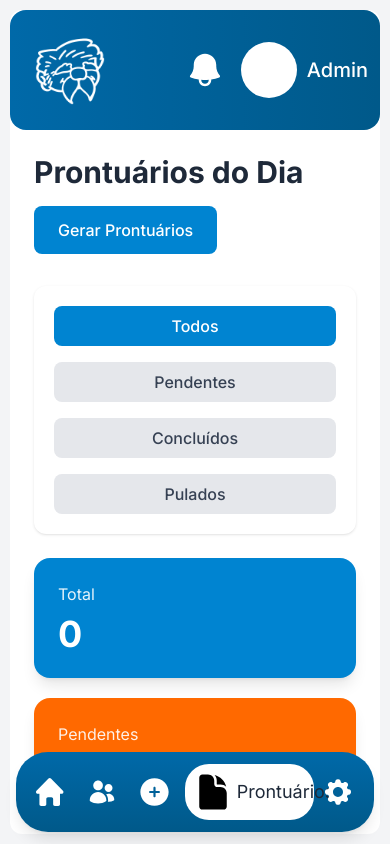
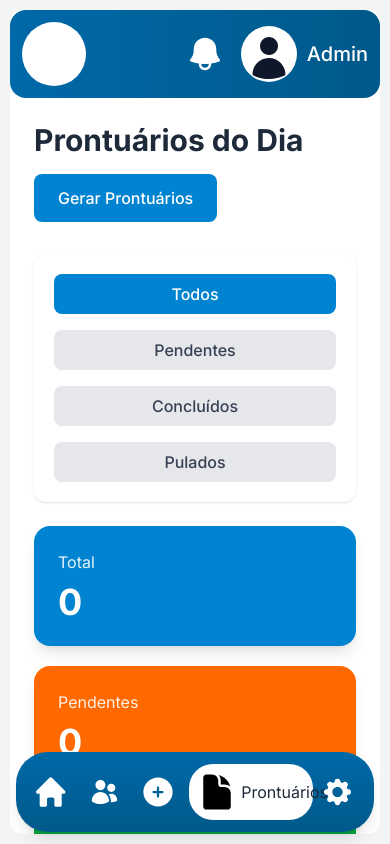
Before and after one commit to cyronp/Vivencias-ElderlyCare, a website: page static/pages/prontuarios.html in a window 390 px wide. Drawn offline with nearby package versions, Linux system fonts and the light colour scheme; no server answers.

Commit message:
Refactor code structure for improved readability and maintainability

```diff
--- a/static/pages/prontuarios.html
+++ b/static/pages/prontuarios.html
@@ -16,14 +16,8 @@
     <aside
       class="w-72 m-2.5 bg-linear-to-b from-sky-700 to-sky-800 text-white p-5 rounded-2xl flex flex-col @max-md:hidden"
     >
-      <div class="flex items-center mb-8">
-        <div class="">
-          <img
-            src="../assets/elderly_icon.png"
-            alt="Logo"
-            class="w-full h-full"
-          />
-        </div>
+      <div class="flex items-center mb-4">
+        <img src="../assets/elderly_icon.png" alt="Logo" class="w-20 h-20" />
         <div class="text-3xl font-semibold">ElderlyCare</div>
       </div>
 
@@ -96,11 +90,15 @@
         class="bg-linear-to-r from-sky-700 to-sky-800 flex justify-between items-center p-3 rounded-2xl"
       >
         <div class="flex items-center">
-          <img
-            src="../assets/elderly_icon.png"
-            alt="Logo"
-            class="w-24 h-24 md:hidden mr-2"
-          />
+          <div
+            class="w-16 h-16 bg-white rounded-full flex items-center justify-center p-2 md:hidden"
+          >
+            <img
+              src="../assets/elderly_icon.png"
+              alt="Logo"
+              class="w-full h-full object-contain"
+            />
+          </div>
         </div>
         <div class="flex items-center gap-4">
           <div class="relative w-10 h-10 cursor-pointer">
@@ -111,7 +109,14 @@
             />
           </div>
           <div class="flex items-center gap-2.5">
-            <div class="w-14 h-14 bg-white rounded-full"></div>
+            <div class="w-14 h-14 bg-white rounded-full">
+              <div class="justify-center items-center flex">
+                <img
+                  class="w-12 h-12 justify-center items-center m-2"
+                  src="../assets/user.svg"
+                />
+              </div>
+            </div>
             <span class="text-xl font-medium text-white">Admin</span>
           </div>
         </div>
@@ -196,7 +201,7 @@
       <nav class="flex gap-2">
         <a
           href="/static/pages/home.html"
-          class="flex items-center p-2 rounded-3xl hover:bg-white/10 text-white no-underline text-lg transition-colors"
+          class="flex items-center p-2 rounded-3xl hover:bg-white/10 text-white no-underline transition-colors"
         >
           <img
             src="../assets/home.svg"
@@ -206,7 +211,7 @@
         </a>
         <a
           href="/static/pages/elderly_elders.html"
-          class="flex items-center p-2 rounded-3xl hover:bg-white/10 text-white no-underline text-lg transition-colors"
+          class="flex items-center p-2 rounded-3xl hover:bg-white/10 text-white no-underline transition-colors"
         >
           <img
             src="../assets/users.svg"
@@ -216,7 +221,7 @@
         </a>
         <a
           href="/static/pages/elderly_form.html"
-          class="flex items-center p-2 rounded-3xl hover:bg-white/10 text-white no-underline text-lg transition-colors"
+          class="flex items-center p-2 rounded-3xl hover:bg-white/10 text-white no-underline transition-colors"
         >
           <img
             src="../assets/plus-circle.svg"
@@ -226,7 +231,7 @@
         </a>
         <a
           href="/static/pages/prontuarios.html"
-          class="flex items-center p-2 pr-4 rounded-3xl bg-white text-gray-800 no-underline text-lg"
+          class="flex items-center p-2 pr-4 rounded-3xl bg-white text-gray-800 no-underline"
         >
           <img
             src="../assets/document.svg"
@@ -238,7 +243,7 @@
       </nav>
 
       <div
-        class="mt-auto flex items-center p-2 rounded-3xl hover:bg-white/10 cursor-pointer text-lg transition-colors"
+        class="mt-auto flex items-center p-2 rounded-3xl hover:bg-white/10 cursor-pointer transition-colors"
       >
         <img
           src="../assets/cog-8-tooth.svg"
```
Also changed, not shown: static/index.html (+1 -1 lines), static/pages/elderly_elders.html (+26 -21 lines), static/pages/elderly_form.html (+21 -14 lines), static/pages/home.html (+24 -19 lines), static/assets/elder_main_icon.svg (renamed from static/assets/veiocacudo 1.svg), 1 other file.
